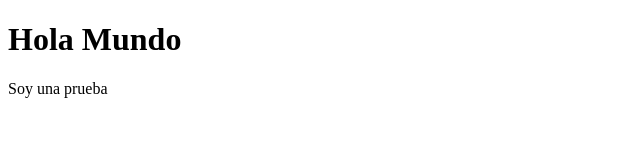
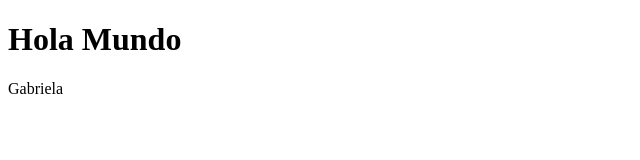
Before and after one commit to ElviraCamarillo/principal, a plain HTML site: page index.html in a window 1280 px wide. Shown: the full height of the page, 0-640 px from the left. Drawn offline with Linux system fonts and the light colour scheme.

Commit message:
test gaby

```diff
--- a/index.html
+++ b/index.html
@@ -8,7 +8,7 @@
 </head>
 <body>
     <h1>Hola Mundo</h1>
-    <p>Soy una prueba</p>
+    <p>Gabriela</p>
 
 </body>
 </html>
```
